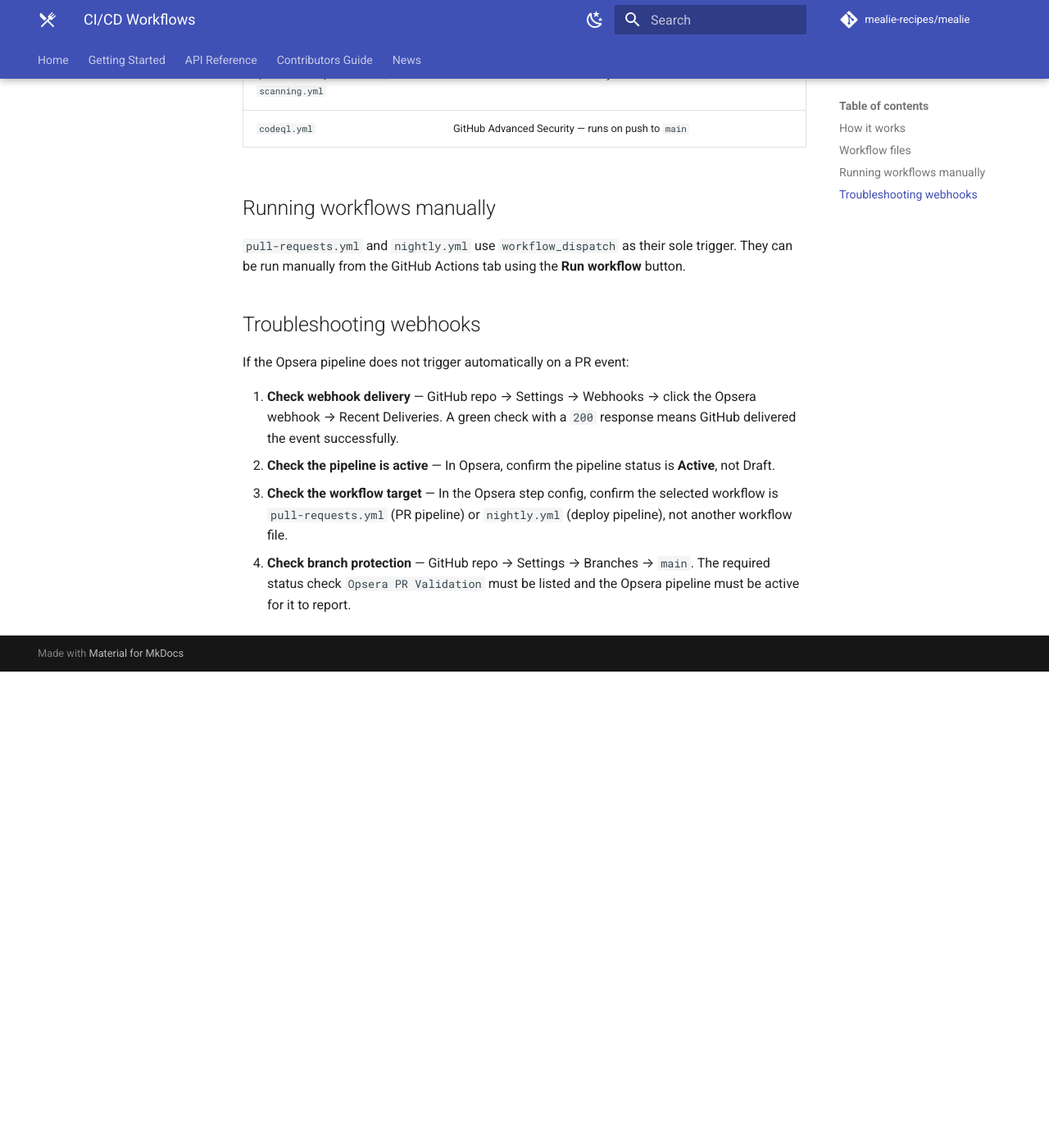
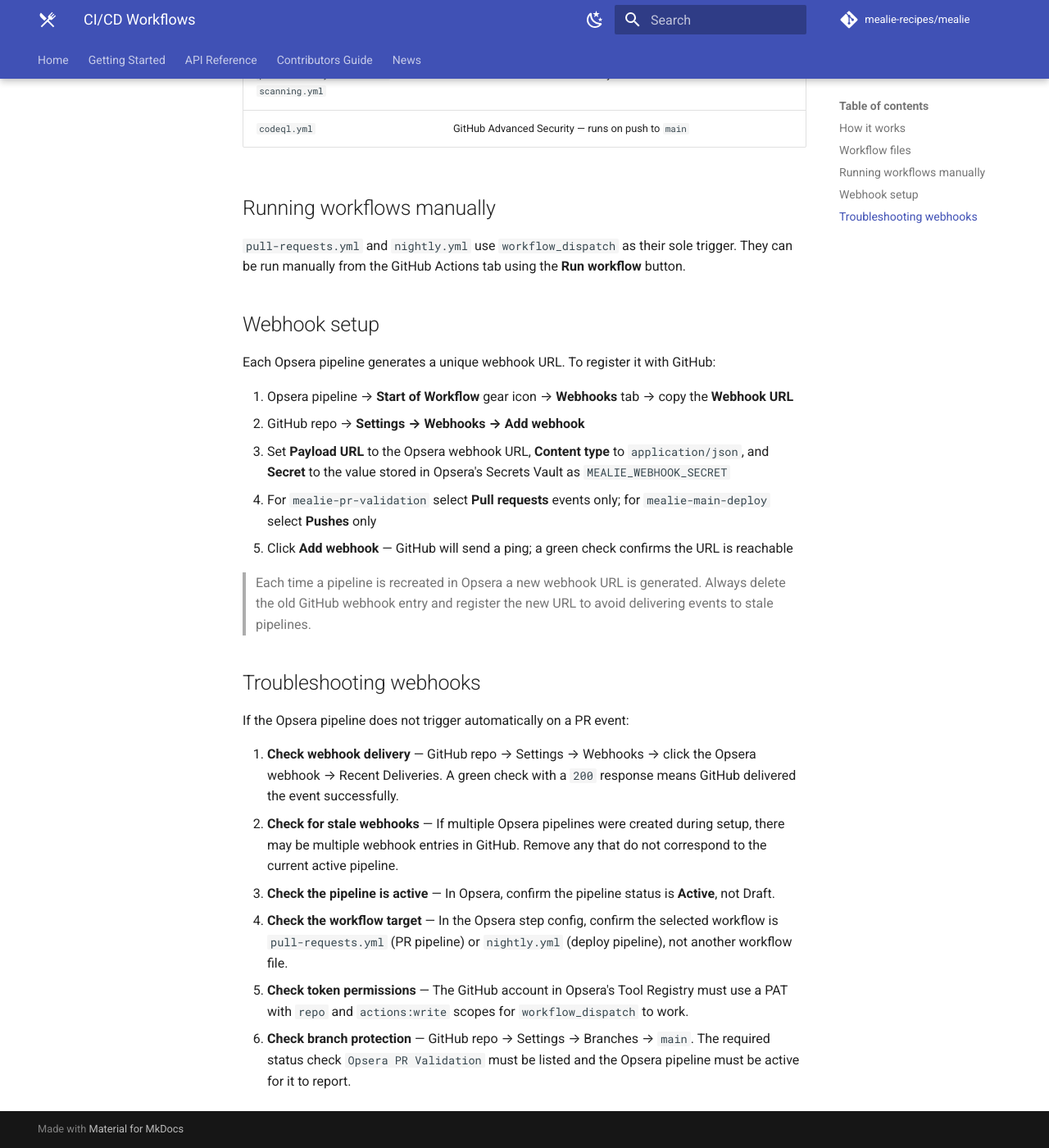
Before and after one commit to diego-opsera/mealie, an MkDocs documentation site: the page built from docs/docs/contributors/developers-guide/ci-cd.md, in a window 1280 px wide and 1400 px high, scrolled down 1180 px. Shown: the whole window at 82% size. Built offline with MkDocs 1.6.1 and Material for MkDocs 9.7.7, drawn with Linux system fonts in a browser that asks for light colours; comment, search, counter and statistics services are not loaded; before the commit the page ends 1999 px from its top, so only the background shows below that.

Commit message:
docs: add webhook setup and expanded troubleshooting to CI/CD docs (#4)
Jira: SCRUM-8

Co-authored-by: Claude Sonnet 4.6 <noreply@anthropic.com>

```diff
--- a/docs/docs/contributors/developers-guide/ci-cd.md
+++ b/docs/docs/contributors/developers-guide/ci-cd.md
@@ -42,11 +42,27 @@ GitHub PR / Push event
 `pull-requests.yml` and `nightly.yml` use `workflow_dispatch` as their sole trigger.
 They can be run manually from the GitHub Actions tab using the **Run workflow** button.
 
+## Webhook setup
+
+Each Opsera pipeline generates a unique webhook URL. To register it with GitHub:
+
+1. Opsera pipeline → **Start of Workflow** gear icon → **Webhooks** tab → copy the **Webhook URL**
+2. GitHub repo → **Settings → Webhooks → Add webhook**
+3. Set **Payload URL** to the Opsera webhook URL, **Content type** to `application/json`, and **Secret** to the value stored in Opsera's Secrets Vault as `MEALIE_WEBHOOK_SECRET`
+4. For `mealie-pr-validation` select **Pull requests** events only; for `mealie-main-deploy` select **Pushes** only
+5. Click **Add webhook** — GitHub will send a ping; a green check confirms the URL is reachable
+
+> Each time a pipeline is recreated in Opsera a new webhook URL is generated.
+> Always delete the old GitHub webhook entry and register the new URL to avoid
+> delivering events to stale pipelines.
+
 ## Troubleshooting webhooks
 
 If the Opsera pipeline does not trigger automatically on a PR event:
 
 1. **Check webhook delivery** — GitHub repo → Settings → Webhooks → click the Opsera webhook → Recent Deliveries. A green check with a `200` response means GitHub delivered the event successfully.
-2. **Check the pipeline is active** — In Opsera, confirm the pipeline status is **Active**, not Draft.
-3. **Check the workflow target** — In the Opsera step config, confirm the selected workflow is `pull-requests.yml` (PR pipeline) or `nightly.yml` (deploy pipeline), not another workflow file.
-4. **Check branch protection** — GitHub repo → Settings → Branches → `main`. The required status check `Opsera PR Validation` must be listed and the Opsera pipeline must be active for it to report.
+2. **Check for stale webhooks** — If multiple Opsera pipelines were created during setup, there may be multiple webhook entries in GitHub. Remove any that do not correspond to the current active pipeline.
+3. **Check the pipeline is active** — In Opsera, confirm the pipeline status is **Active**, not Draft.
+4. **Check the workflow target** — In the Opsera step config, confirm the selected workflow is `pull-requests.yml` (PR pipeline) or `nightly.yml` (deploy pipeline), not another workflow file.
+5. **Check token permissions** — The GitHub account in Opsera's Tool Registry must use a PAT with `repo` and `actions:write` scopes for `workflow_dispatch` to work.
+6. **Check branch protection** — GitHub repo → Settings → Branches → `main`. The required status check `Opsera PR Validation` must be listed and the Opsera pipeline must be active for it to report.
```
